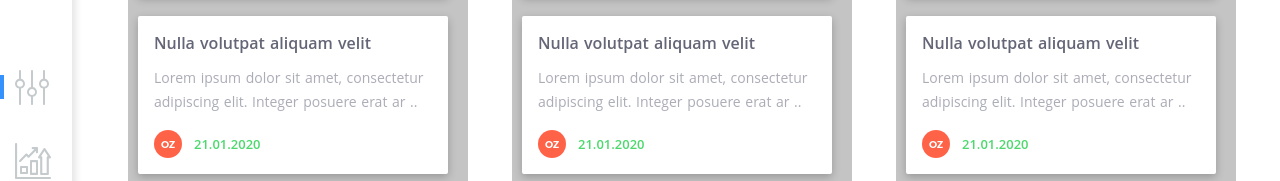
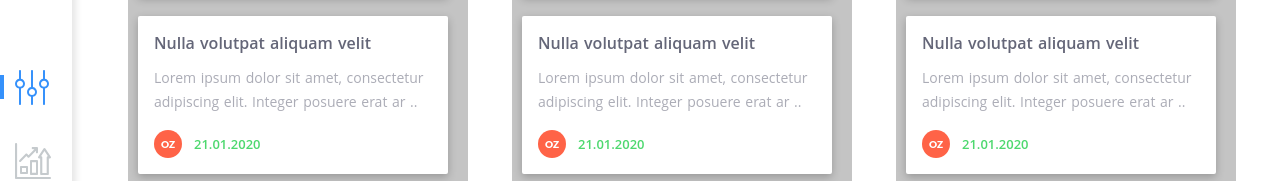
Before and after one commit to kvitkina/jungaroo, a Nuxt app: page / in a window 1280 px wide. Shown: the part 274-455 px from the top of the page. Built offline with nearby package versions, Linux system fonts and the light colour scheme.

Commit message:
активные иконки сайдбара

```diff
--- a/components/Sidebar.vue
+++ b/components/Sidebar.vue
@@ -1,7 +1,12 @@
 <template>
   <section class="sidebar">
-      <SettingsIcon />
-      <ProfitsIcon />
+    <nuxt-link to="/" exact class="sidebar__settings" :active-class='"active-link"'>
+      <SettingsIcon :color='$route.path === "/" ? "#3591FB" : undefined'/>
+    </nuxt-link>
+
+    <nuxt-link to="/stats" class="sidebar__profits" :active-class='"active-link"'>
+      <ProfitsIcon :color='$route.path === "/stats" ? "#3591FB" : undefined' />
+    </nuxt-link>
   </section>
 </template>
 
@@ -10,6 +15,9 @@
   import ProfitsIcon from '@/components/icons/ProfitsIcon.vue';
 
   export default {
+    mounted () {
+      this.$route.path
+    },
     components: {
       SettingsIcon: SettingsIcon,
       ProfitsIcon: ProfitsIcon
@@ -31,4 +39,44 @@
     align-items: center;
     justify-content: center;
   }
+
+  .sidebar__settings {
+  width: 72px;
+  position: relative;
+  margin-bottom: 34px;
+  padding-left: 15px;
+  }
+
+.sidebar__settings::before {
+  content: '';
+  position: absolute;
+  top: 5px;
+  left: 0;
+  width: 4px;
+  height: 24px;
+  background-color: #FFF;
+}
+
+.sidebar__profits {
+  width: 72px;
+  position: relative;
+  padding-left: 15px;
+  }
+
+.sidebar__profits::before {
+  content: '';
+  position: absolute;
+  top: 5px;
+  left: 0;
+  width: 4px;
+  height: 24px;
+  background-color: #FFF;
+}
+.active-link.sidebar__profits::before {
+  background-color: #3591FB;
+}
+.active-link.sidebar__settings::before {
+  background-color: #3591FB;
+}
+
 </style>
--- a/components/icons/ProfitsIcon.vue
+++ b/components/icons/ProfitsIcon.vue
@@ -1,44 +1,24 @@
 <template>
-<nuxt-link to="/stats" class="sidebar__profits" :active-class='"active-link"'>
-  <svg width="36" height="36" viewBox="0 0 36 36" fill="none" xmlns="http://www.w3.org/2000/svg">
-<path fill-rule="evenodd" clip-rule="evenodd" d="M5.80194 18.6862L11.3889 13.0152L12.7537 14.4004C13.1658 14.8189 13.8342 14.8189 14.2464 14.4004L20.8889 7.65807V9.35714C20.8889 9.94885 21.3615 10.4286 21.9444 10.4286C22.5274 10.4286 23 9.94885 23 9.35714V5.07143C23 5.07036 22.9999 5.06936 22.9999 5.06829C22.9982 4.48514 22.5307 4 21.9441 4H17.7222C17.1393 4 16.6667 4.47971 16.6667 5.07143C16.6667 5.66314 17.1393 6.14286 17.7222 6.14286H19.3961L13.5 12.1276L12.1353 10.7424C11.7231 10.324 11.0547 10.324 10.6425 10.7424L4.30917 17.171C3.89694 17.5894 3.89694 18.2678 4.30917 18.6862C4.72133 19.1046 5.38978 19.1046 5.80194 18.6862Z" fill="#C5CACD"/>
-<path fill-rule="evenodd" clip-rule="evenodd" d="M6 31H12C12.5523 31 13 30.5523 13 30V24C13 23.4477 12.5523 23 12 23H6C5.44773 23 5 23.4477 5 24V30C5 30.5523 5.44773 31 6 31ZM7 25H11V29H7V25Z" fill="#C5CACD"/>
-<path fill-rule="evenodd" clip-rule="evenodd" d="M22 17H16C15.4477 17 15 17.4797 15 18.0714V30.9286C15 31.5203 15.4477 32 16 32H22C22.5523 32 23 31.5203 23 30.9286V18.0714C23 17.4797 22.5523 17 22 17ZM21 29.8571H17V19.1429H21V29.8571Z" fill="#C5CACD"/>
-<path fill-rule="evenodd" clip-rule="evenodd" d="M24.0773 15.3846H25.1547V30.9615C25.1547 31.535 25.6371 32 26.232 32H32.768C33.3629 32 33.8453 31.535 33.8453 30.9615V15.3846H34.9226C35.3154 15.3846 35.6771 15.1785 35.8665 14.8468C36.0559 14.5151 36.043 14.1104 35.8328 13.7905L30.3742 5.48282C30.1766 5.18215 29.8332 5 29.4641 5C29.463 5 29.4619 5 29.4609 5C29.0905 5.00111 28.7468 5.1854 28.5505 5.48808L23.1638 13.7958C22.9562 14.116 22.9452 14.5194 23.1351 14.8496C23.3249 15.1798 23.6857 15.3846 24.0773 15.3846ZM29.4701 7.98855L32.9651 13.3077H32.768C32.173 13.3077 31.6906 13.7726 31.6906 14.3462V29.9231H27.3094V14.3462C27.3094 13.7726 26.827 13.3077 26.232 13.3077H26.0212L29.4701 7.98855Z" fill="#C5CACD"/>
-<path fill-rule="evenodd" clip-rule="evenodd" d="M34.9453 33.8906H2.10938V1.05469C2.10938 0.472219 1.63716 0 1.05469 0C0.472219 0 0 0.472219 0 1.05469V34.9453C0 35.5278 0.472219 36 1.05469 36H34.9453C35.5278 36 36 35.5278 36 34.9453C36 34.3628 35.5278 33.8906 34.9453 33.8906Z" fill="#C5CACD"/>
+  <svg  width="36" height="36" viewBox="0 0 36 36" fill="none" xmlns="http://www.w3.org/2000/svg">
+<path fill-rule="evenodd" clip-rule="evenodd" d="M5.80194 18.6862L11.3889 13.0152L12.7537 14.4004C13.1658 14.8189 13.8342 14.8189 14.2464 14.4004L20.8889 7.65807V9.35714C20.8889 9.94885 21.3615 10.4286 21.9444 10.4286C22.5274 10.4286 23 9.94885 23 9.35714V5.07143C23 5.07036 22.9999 5.06936 22.9999 5.06829C22.9982 4.48514 22.5307 4 21.9441 4H17.7222C17.1393 4 16.6667 4.47971 16.6667 5.07143C16.6667 5.66314 17.1393 6.14286 17.7222 6.14286H19.3961L13.5 12.1276L12.1353 10.7424C11.7231 10.324 11.0547 10.324 10.6425 10.7424L4.30917 17.171C3.89694 17.5894 3.89694 18.2678 4.30917 18.6862C4.72133 19.1046 5.38978 19.1046 5.80194 18.6862Z" :fill="color"/>
+<path fill-rule="evenodd" clip-rule="evenodd" d="M6 31H12C12.5523 31 13 30.5523 13 30V24C13 23.4477 12.5523 23 12 23H6C5.44773 23 5 23.4477 5 24V30C5 30.5523 5.44773 31 6 31ZM7 25H11V29H7V25Z" :fill="color"/>
+<path fill-rule="evenodd" clip-rule="evenodd" d="M22 17H16C15.4477 17 15 17.4797 15 18.0714V30.9286C15 31.5203 15.4477 32 16 32H22C22.5523 32 23 31.5203 23 30.9286V18.0714C23 17.4797 22.5523 17 22 17ZM21 29.8571H17V19.1429H21V29.8571Z" :fill="color"/>
+<path fill-rule="evenodd" clip-rule="evenodd" d="M24.0773 15.3846H25.1547V30.9615C25.1547 31.535 25.6371 32 26.232 32H32.768C33.3629 32 33.8453 31.535 33.8453 30.9615V15.3846H34.9226C35.3154 15.3846 35.6771 15.1785 35.8665 14.8468C36.0559 14.5151 36.043 14.1104 35.8328 13.7905L30.3742 5.48282C30.1766 5.18215 29.8332 5 29.4641 5C29.463 5 29.4619 5 29.4609 5C29.0905 5.00111 28.7468 5.1854 28.5505 5.48808L23.1638 13.7958C22.9562 14.116 22.9452 14.5194 23.1351 14.8496C23.3249 15.1798 23.6857 15.3846 24.0773 15.3846ZM29.4701 7.98855L32.9651 13.3077H32.768C32.173 13.3077 31.6906 13.7726 31.6906 14.3462V29.9231H27.3094V14.3462C27.3094 13.7726 26.827 13.3077 26.232 13.3077H26.0212L29.4701 7.98855Z" :fill="color"/>
+<path fill-rule="evenodd" clip-rule="evenodd" d="M34.9453 33.8906H2.10938V1.05469C2.10938 0.472219 1.63716 0 1.05469 0C0.472219 0 0 0.472219 0 1.05469V34.9453C0 35.5278 0.472219 36 1.05469 36H34.9453C35.5278 36 36 35.5278 36 34.9453C36 34.3628 35.5278 33.8906 34.9453 33.8906Z" :fill="color"/>
   </svg>
-</nuxt-link>
 </template>
 
 <script>
-  /*export default {
+  export default {
   props: {
     color: {
       type: String,
       default: "#C5CACD"
     }
   }
-}*/
+}
 </script>
 
 <style scoped>
-  .sidebar__profits {
-  width: 72px;
-  position: relative;
-  padding-left: 15px;
-  }
 
-.sidebar__profits::before {
-  content: '';
-  position: absolute;
-  top: 5px;
-  left: 0;
-  width: 4px;
-  height: 24px;
-  background-color: #FFF;
-}
-  .active-link.sidebar__profits::before {
-  background-color: #3591FB;
-
-}
 </style>
--- a/components/icons/settingsIcon.vue
+++ b/components/icons/settingsIcon.vue
@@ -1,43 +1,23 @@
 <template>
-  <nuxt-link to="/" exact class="sidebar__settings" :active-class='"active-link"'>
     <svg width="34" height="35" viewBox="0 0 34 35" fill="none" xmlns="http://www.w3.org/2000/svg">
-<path fill-rule="evenodd" clip-rule="evenodd" d="M17.9854 17.0627V0.983965C17.9854 0.437318 17.5474 0 17 0C16.4526 0 16.0146 0.437318 16.0146 0.983965V17.0627C13.7299 17.5219 12 19.5408 12 21.9606C12 24.3805 13.7299 26.3994 16.0146 26.8586V34.016C16.0146 34.5627 16.4526 35 17 35C17.5474 35 17.9854 34.5627 17.9854 34.016V26.8586C20.2701 26.3994 22 24.3805 22 21.9606C22 19.5481 20.2774 17.5219 17.9854 17.0627ZM17 24.9854C15.3285 24.9854 13.9708 23.6297 13.9708 21.9606C13.9708 20.2915 15.3285 18.9359 17 18.9359C18.6715 18.9359 20.0292 20.2915 20.0292 21.9606C20.0292 23.6297 18.6715 24.9854 17 24.9854Z" fill="#C5CACD"/>
-<path fill-rule="evenodd" clip-rule="evenodd" d="M5.9854 8.81195V0.983965C5.9854 0.437318 5.54745 0 5 0C4.45255 0 4.0146 0.437318 4.0146 0.983965V8.81195C1.72993 9.27114 0 11.2901 0 13.7099C0 16.1297 1.72993 18.1487 4.0146 18.6079V34.016C4.0146 34.5627 4.45255 35 5 35C5.54745 35 5.9854 34.5627 5.9854 34.016V18.6006C8.27007 18.1414 10 16.1224 10 13.7026C10 11.2828 8.27007 9.27114 5.9854 8.81195ZM5 16.7347C3.32847 16.7347 1.9708 15.379 1.9708 13.7099C1.9708 12.0408 3.32847 10.6851 5 10.6851C6.67153 10.6851 8.0292 12.0408 8.0292 13.7099C8.0292 15.379 6.66423 16.7347 5 16.7347Z" fill="#C5CACD"/>
-<path fill-rule="evenodd" clip-rule="evenodd" d="M29.9854 8.81012V0.98376C29.9854 0.437227 29.5474 0 29 0C28.4526 0 28.0146 0.437227 28.0146 0.98376V8.81012C25.7299 9.26921 24 11.2877 24 13.7071C24 16.1264 25.7299 18.1449 28.0146 18.604V34.0162C28.0146 34.5628 28.4526 35 29 35C29.5474 35 29.9854 34.5628 29.9854 34.0162V18.5967C32.2701 18.1376 34 16.1191 34 13.6998C34 11.2804 32.2774 9.26921 29.9854 8.81012ZM29 16.7312C27.3285 16.7312 25.9708 15.3758 25.9708 13.7071C25.9708 12.0383 27.3285 10.6829 29 10.6829C30.6715 10.6829 32.0292 12.0383 32.0292 13.7071C32.0292 15.3758 30.6715 16.7312 29 16.7312Z" fill="#C5CACD"/>
+<path ill-rule="evenodd" clip-rule="evenodd" d="M17.9854 17.0627V0.983965C17.9854 0.437318 17.5474 0 17 0C16.4526 0 16.0146 0.437318 16.0146 0.983965V17.0627C13.7299 17.5219 12 19.5408 12 21.9606C12 24.3805 13.7299 26.3994 16.0146 26.8586V34.016C16.0146 34.5627 16.4526 35 17 35C17.5474 35 17.9854 34.5627 17.9854 34.016V26.8586C20.2701 26.3994 22 24.3805 22 21.9606C22 19.5481 20.2774 17.5219 17.9854 17.0627ZM17 24.9854C15.3285 24.9854 13.9708 23.6297 13.9708 21.9606C13.9708 20.2915 15.3285 18.9359 17 18.9359C18.6715 18.9359 20.0292 20.2915 20.0292 21.9606C20.0292 23.6297 18.6715 24.9854 17 24.9854Z" :fill="color"/>
+<path fill-rule="evenodd" clip-rule="evenodd" d="M5.9854 8.81195V0.983965C5.9854 0.437318 5.54745 0 5 0C4.45255 0 4.0146 0.437318 4.0146 0.983965V8.81195C1.72993 9.27114 0 11.2901 0 13.7099C0 16.1297 1.72993 18.1487 4.0146 18.6079V34.016C4.0146 34.5627 4.45255 35 5 35C5.54745 35 5.9854 34.5627 5.9854 34.016V18.6006C8.27007 18.1414 10 16.1224 10 13.7026C10 11.2828 8.27007 9.27114 5.9854 8.81195ZM5 16.7347C3.32847 16.7347 1.9708 15.379 1.9708 13.7099C1.9708 12.0408 3.32847 10.6851 5 10.6851C6.67153 10.6851 8.0292 12.0408 8.0292 13.7099C8.0292 15.379 6.66423 16.7347 5 16.7347Z" :fill="color"/>
+<path fill-rule="evenodd" clip-rule="evenodd" d="M29.9854 8.81012V0.98376C29.9854 0.437227 29.5474 0 29 0C28.4526 0 28.0146 0.437227 28.0146 0.98376V8.81012C25.7299 9.26921 24 11.2877 24 13.7071C24 16.1264 25.7299 18.1449 28.0146 18.604V34.0162C28.0146 34.5628 28.4526 35 29 35C29.5474 35 29.9854 34.5628 29.9854 34.0162V18.5967C32.2701 18.1376 34 16.1191 34 13.6998C34 11.2804 32.2774 9.26921 29.9854 8.81012ZM29 16.7312C27.3285 16.7312 25.9708 15.3758 25.9708 13.7071C25.9708 12.0383 27.3285 10.6829 29 10.6829C30.6715 10.6829 32.0292 12.0383 32.0292 13.7071C32.0292 15.3758 30.6715 16.7312 29 16.7312Z" :fill="color"/>
     </svg>
-  </nuxt-link>
 </template>
 
 <script>
-/*export default {
+export default {
   props: {
     color: {
       type: String,
       default: "#C5CACD"
+    }
   }
 }
-}*/
 
 </script>
 
 <style scoped>
- .sidebar__settings {
-  width: 72px;
-  position: relative;
-  margin-bottom: 34px;
-  padding-left: 15px;
-  }
 
-.sidebar__settings::before {
-  content: '';
-  position: absolute;
-  top: 5px;
-  left: 0;
-  width: 4px;
-  height: 24px;
-  background-color: #FFF;
-}
-.active-link.sidebar__settings::before {
-  background-color: #3591FB;
-}
 </style>
```
